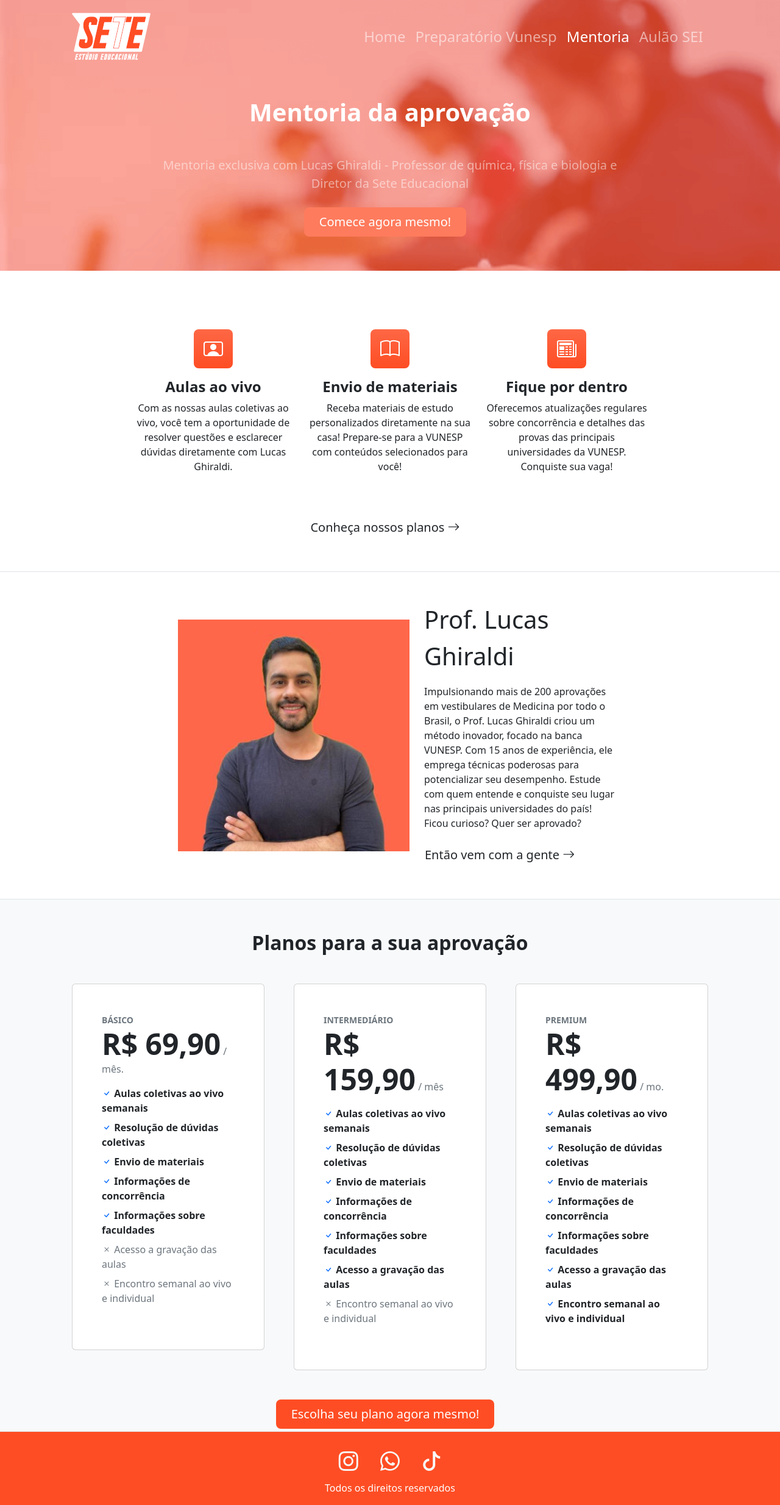
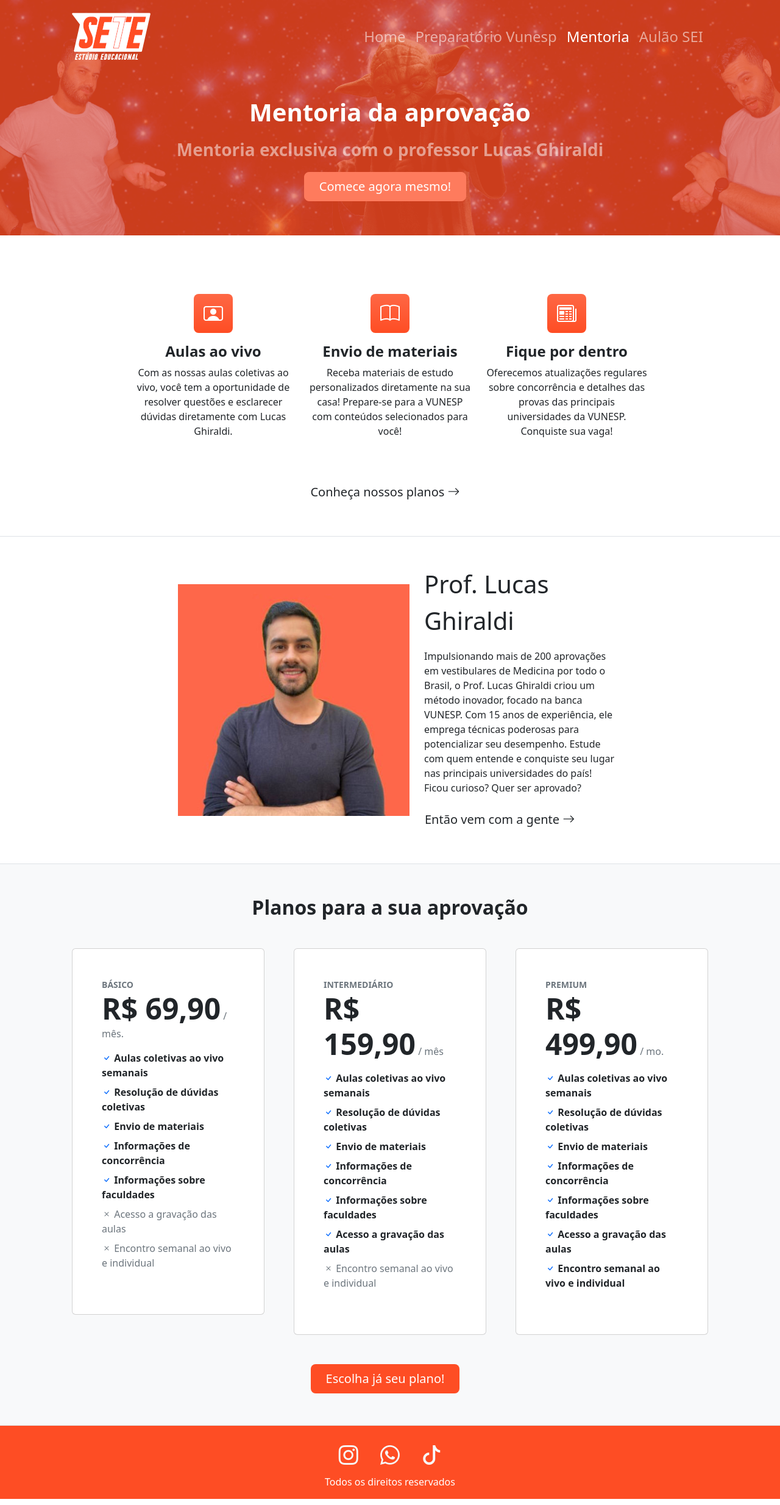
Before and after one commit to annacarolinadamasceno/sete-educacional, a plain HTML site: page mentoria.html in a window 1280 px wide. Shown: the whole page at 61% size. Drawn offline with nearby package versions, Linux system fonts and the light colour scheme.

Commit message:
:construction: ajusta botão final

```diff
--- a/mentoria.html
+++ b/mentoria.html
@@ -39,9 +39,9 @@
             <div class="row gx-5 justify-content-center">
                 <div class="col-lg-9">
                     <div class="text-center my-5">
-                        <h1 class="fs-1 fw-bolder text-white mb-lg-5">Mentoria da aprovação</h1>
-                        <p class="lead text-white-50 mb-4">Mentoria exclusiva com Lucas Ghiraldi - Professor de química,
-                            física e biologia e Diretor da Sete Educacional</p>
+                        <h1 class="fs-1 fw-bolder text-white mb-lg-3">Mentoria da aprovação</h1>
+                        <p class="fs-3 fw-bolder text-white-50 mb-3">Mentoria exclusiva com o professor Lucas Ghiraldi
+                        </p>
                         <div class="d-grid gap-3 d-sm-flex justify-content-sm-center">
                             <a class="btn btn-primary btn-lg px-4 me-sm-3" href="#features">Comece agora mesmo!</a>
                         </div>
@@ -248,8 +248,9 @@
                 </div>
             </div>
         </div>
-        <div class="text-center"><a class="btn btn-planos btn-lg px-4 me-sm-3 " href="#!">Escolha seu plano agora
-                mesmo!</a></div>
+        <div class="text-center">
+            <a class="btn btn-planos btn-lg px-4 me-sm-3 mb-5 " href="#!">Escolha já seu plano!</a>
+        </div>
     </section>
 
     <!-- Footer-->
```
Also changed, not shown: styles/main.css.
